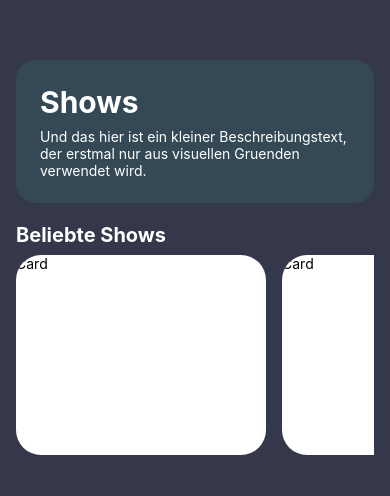
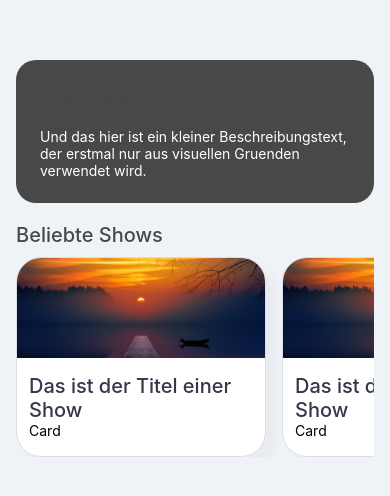
Before and after one commit to aajuu19/my-tv, a React Native app: screen / in a window 390 px wide. Shown: the top 496 px of the page. Built offline with nearby package versions, Linux system fonts and the light colour scheme.

Commit message:
improve card component, minor other improvements

```diff
--- a/App.tsx
+++ b/App.tsx
@@ -15,6 +15,6 @@ export default function App() {
 const styles = StyleSheet.create({
   container: {
     flex: 1,
-    backgroundColor: Colors.dark,
+    backgroundColor: Colors.background,
   },
 });
--- a/components/Card.tsx
+++ b/components/Card.tsx
@@ -1,14 +1,37 @@
-import { StyleProp, StyleSheet, Text, View, ViewStyle } from "react-native";
+import {
+  Image,
+  StyleProp,
+  StyleSheet,
+  Text,
+  View,
+  ViewStyle,
+} from "react-native";
 import { Colors, StyleDefaults } from "../configs";
+import { Headline } from "./Headline";
 
 type CardProps = {
   style?: StyleProp<ViewStyle>;
+  /* imgTitle: string; */
+  title: string;
 };
 
-export const Card: React.FC<CardProps> = ({ style }) => {
+export const Card: React.FC<CardProps> = ({ style, title }) => {
   return (
     <View style={[styles.container, style]}>
-      <Text>Card</Text>
+      <Image
+        source={require(`../assets/header-image.jpg`)}
+        style={{ width: "100%", height: 100 }}
+      />
+      <View style={{ paddingVertical: 16, paddingHorizontal: 12 }}>
+        <Headline
+          as="h4"
+          content={title}
+          style={{
+            color: Colors.dark,
+          }}
+        />
+        <Text>Card</Text>
+      </View>
     </View>
   );
 };
@@ -20,5 +43,14 @@ const styles = StyleSheet.create({
     backgroundColor: Colors.light,
     borderRadius: StyleDefaults.radius,
     overflow: "hidden",
+    borderColor: Colors.border,
+    borderWidth: 1,
+    shadowColor: Colors.border,
+    shadowOffset: {
+      width: 10,
+      height: 10,
+    },
+    shadowOpacity: 0.3,
+    shadowRadius: 6,
   },
 });
--- a/components/Headline.tsx
+++ b/components/Headline.tsx
@@ -1,4 +1,4 @@
-import { Text } from "react-native";
+import { StyleProp, Text, TextStyle } from "react-native";
 import { Colors } from "../configs/colors";
 
 type HeadlineSizes = "h1" | "h2" | "h3" | "h4" | "h5" | "h6";
@@ -27,14 +27,25 @@ const useFontSize = (as: HeadlineSizes) => {
 export const Headline = ({
   content,
   as,
+  style,
 }: {
   content: string;
   as: HeadlineSizes;
+  style?: StyleProp<TextStyle>;
 }) => {
   const fontSize = useFontSize(as);
 
   return (
-    <Text style={{ fontSize, color: Colors.light, fontWeight: "700" }}>
+    <Text
+      style={[
+        {
+          fontSize,
+          color: Colors.tertiary,
+          fontWeight: "500",
+        },
+        style,
+      ]}
+    >
       {content}
     </Text>
   );
--- a/configs/colors.ts
+++ b/configs/colors.ts
@@ -1,7 +1,9 @@
 export enum Colors {
   primary = "#78A083",
   secondary = "#50727B",
-  tertiary = "#344955",
+  tertiary = "#484848",
   dark = "#35374B",
   light = "#FFFFFF",
+  background = "#EFF2F6",
+  border = "#dadde2",
 }
--- a/features/shows/presentation/views/popular-view.tsx
+++ b/features/shows/presentation/views/popular-view.tsx
@@ -15,12 +15,18 @@ export const PopularView: React.FC<PopularViewProps> = ({ style }) => {
         style={{
           display: "flex",
           flexDirection: "row",
-          marginTop: 8,
+          marginTop: 10,
         }}
       >
-        <Card style={{ marginRight: 16 }} />
-        <Card style={{ marginRight: 16 }} />
-        <Card style={{ marginRight: 16 }} />
+        <Card
+          style={{ marginRight: 16 }}
+          title="Das ist der Titel einer Show"
+        />
+        <Card
+          style={{ marginRight: 16 }}
+          title="Das ist der Titel einer Show"
+        />
+        <Card title="Das ist der Titel einer Show" />
       </ScrollView>
     </View>
   );
```
Also changed, not shown: assets/header-image.jpg (added).
